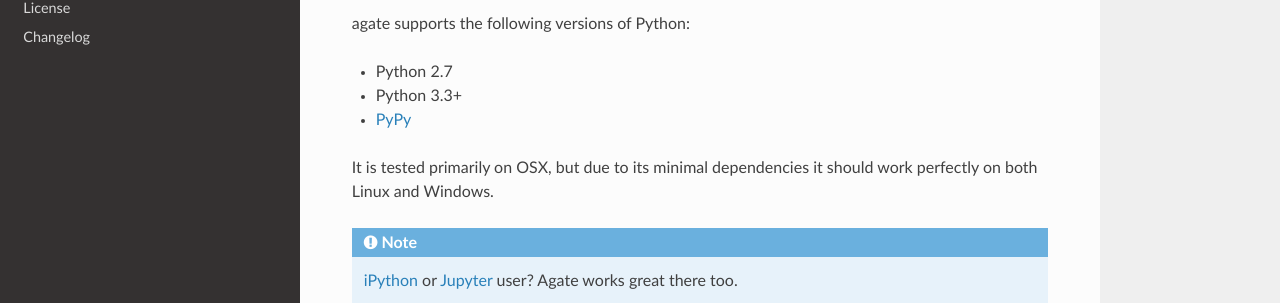
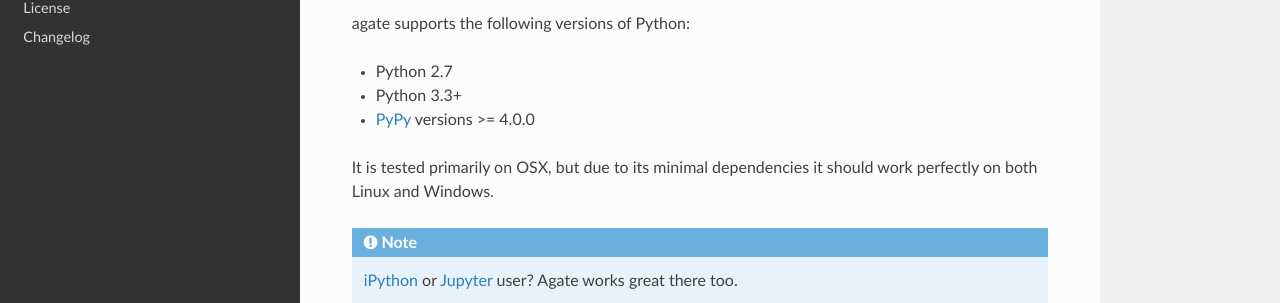
Before and after one commit to wireservice/agate, a Sphinx documentation site: the page built from docs/install.rst, in a window 1280 px wide and 900 px high, scrolled down 642 px. Shown: the part 406-709 px from the top of the window. Built offline with Sphinx 7.4.7 and the Read the Docs theme 2.0.0, drawn with Linux system fonts in a browser that asks for light colours; pages that are not in the unit, such as notebooks, are missing from menus.

```diff
--- a/docs/install.rst
+++ b/docs/install.rst
@@ -46,7 +46,7 @@ agate supports the following versions of Python:
 
 * Python 2.7
 * Python 3.3+
-* `PyPy <http://pypy.org/>`_
+* `PyPy <http://pypy.org/>`_ versions >= 4.0.0
 
 It is tested primarily on OSX, but due to its minimal dependencies it should work perfectly on both Linux and Windows.
 
```
Also changed, not shown: .travis.yml.
